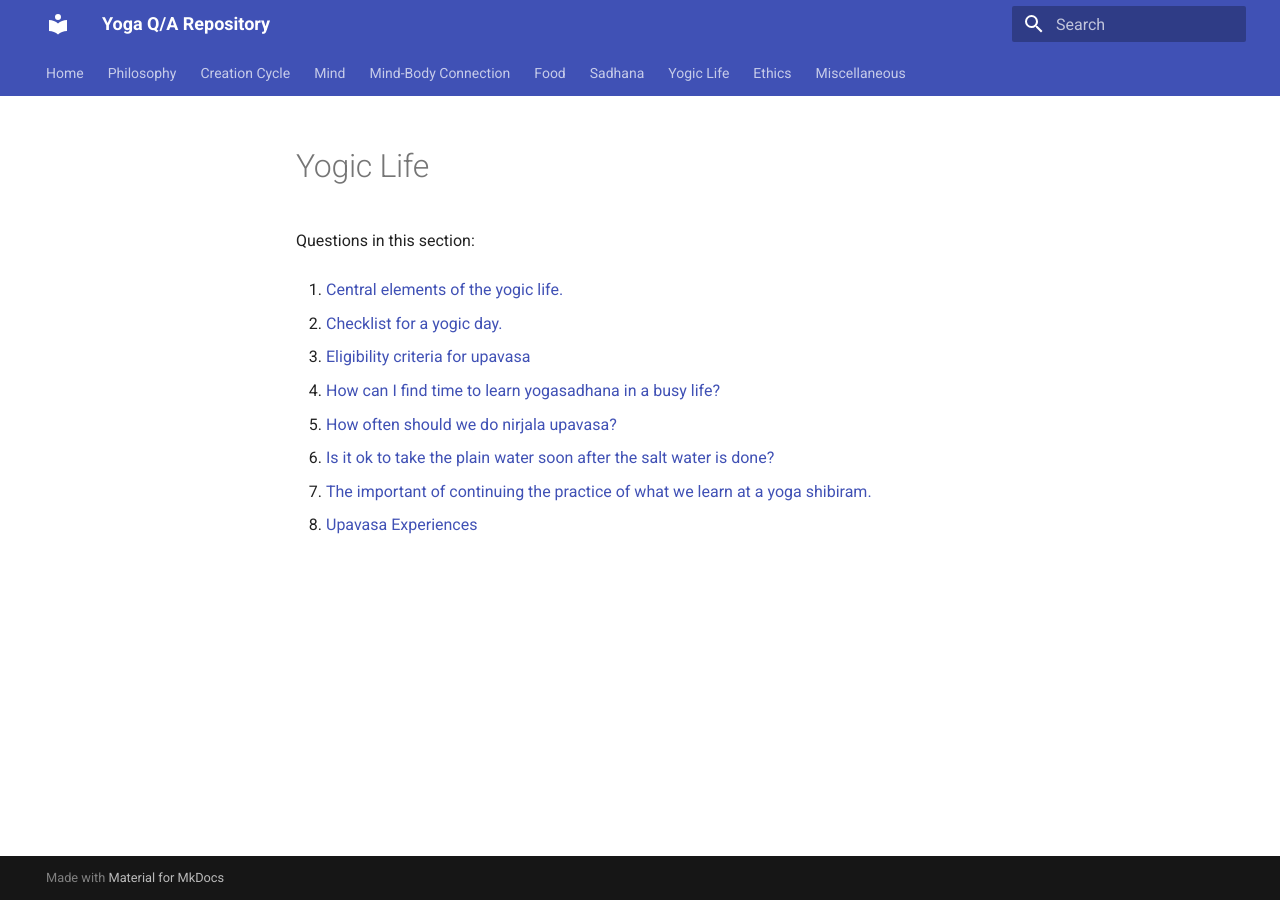
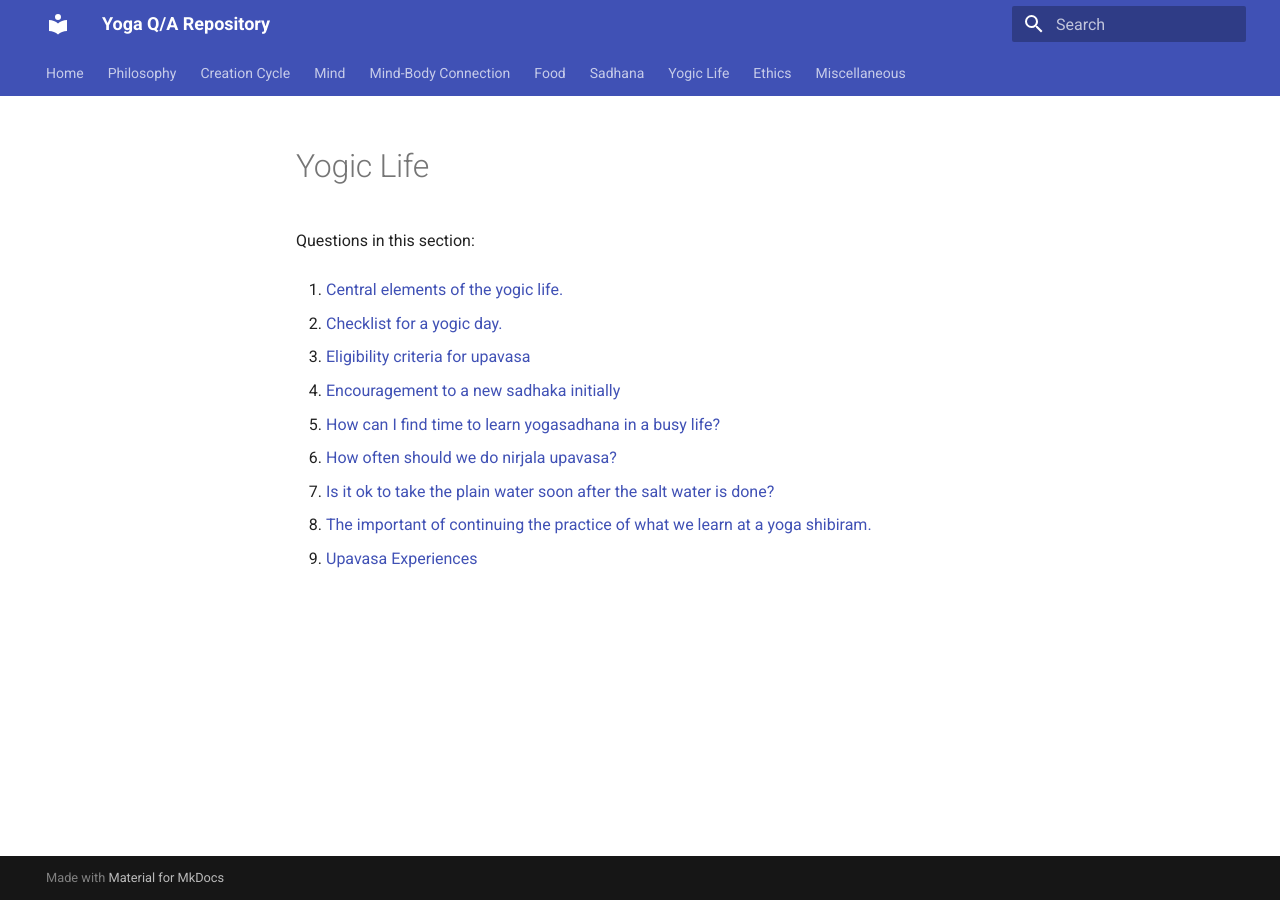
Before and after one commit to yogiclife/yoga-qa, an MkDocs documentation site: the page built from docs/yogic-life/README.md, in a window 1280 px wide. Built offline with MkDocs 1.6.1 and Material for MkDocs 9.7.7, drawn with Linux system fonts in a browser that asks for light colours.

Commit message:
Update topic indices [skip ci]

```diff
--- a/docs/yogic-life/README.md
+++ b/docs/yogic-life/README.md
@@ -8,12 +8,14 @@ Questions in this section:
 
 3. [Eligibility criteria for upavasa](eligibility-criteria-for-upavasa-20260629-073711.md)
 
-4. [How can I find time to learn yogasadhana in a busy life?](how-can-i-find-time-to-learn-yogasadhana-in-a-busy-life-20260628-121124.md)
+4. [Encouragement to a new sadhaka initially](encouragement-to-a-new-sadhaka-initially-20260629-073940.md)
 
-5. [How often should we do nirjala upavasa?](how-often-should-we-do-nirjala-upavasa-20260628-115448.md)
+5. [How can I find time to learn yogasadhana in a busy life?](how-can-i-find-time-to-learn-yogasadhana-in-a-busy-life-20260628-121124.md)
 
-6. [Is it ok to take the plain water soon after the salt water is done?](is-it-ok-to-take-the-plain-water-soon-after-the-salt-water-is-done-20260629-073315.md)
+6. [How often should we do nirjala upavasa?](how-often-should-we-do-nirjala-upavasa-20260628-115448.md)
 
-7. [The important of continuing the practice of what we learn at a yoga shibiram.](the-important-of-continuing-the-practice-of-what-we-learn-at-a-yoga-shibiram-20260628-132817.md)
+7. [Is it ok to take the plain water soon after the salt water is done?](is-it-ok-to-take-the-plain-water-soon-after-the-salt-water-is-done-20260629-073315.md)
 
-8. [Upavasa Experiences](upavasa-experiences-20260629-073507.md)
+8. [The important of continuing the practice of what we learn at a yoga shibiram.](the-important-of-continuing-the-practice-of-what-we-learn-at-a-yoga-shibiram-20260628-132817.md)
+
+9. [Upavasa Experiences](upavasa-experiences-20260629-073507.md)
```
